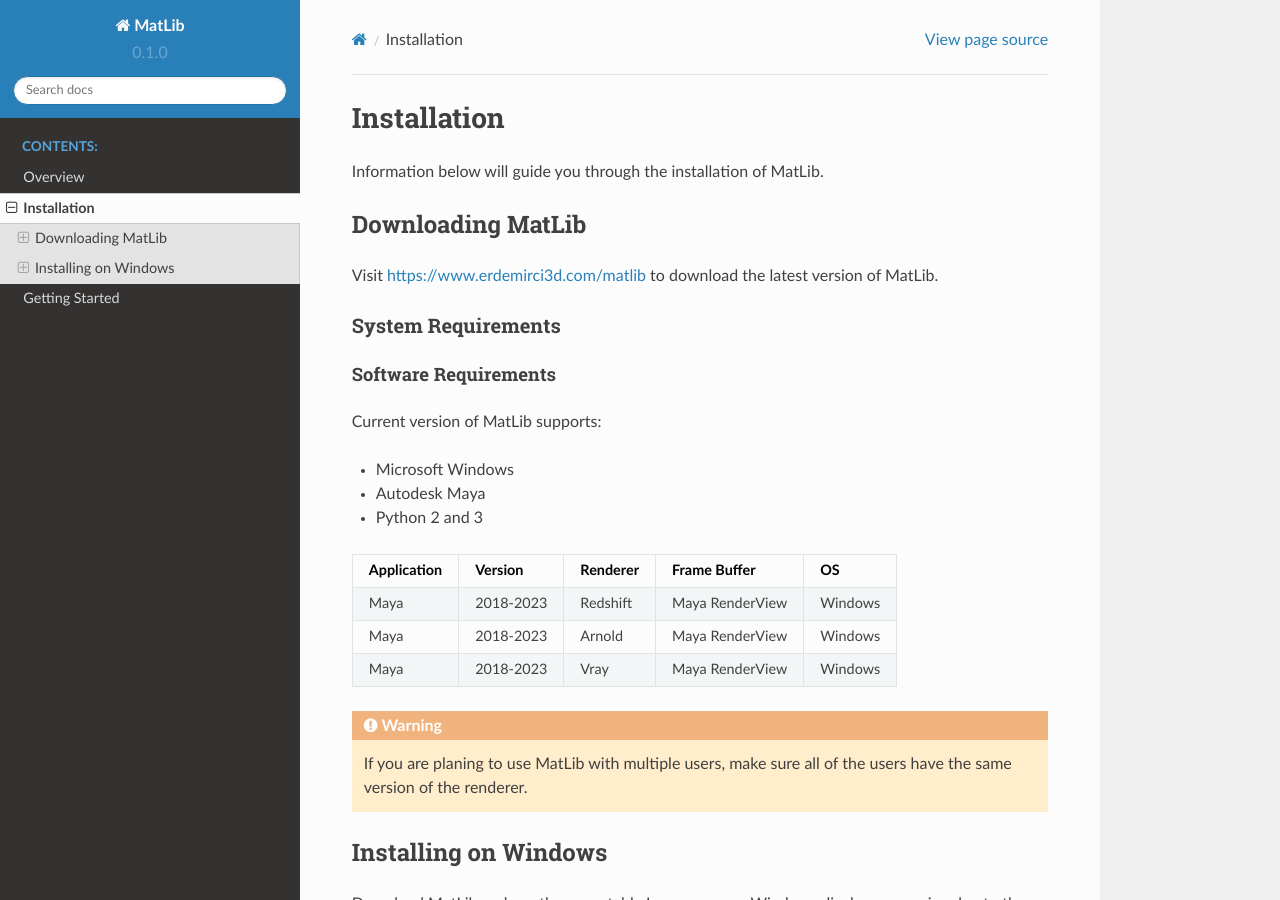
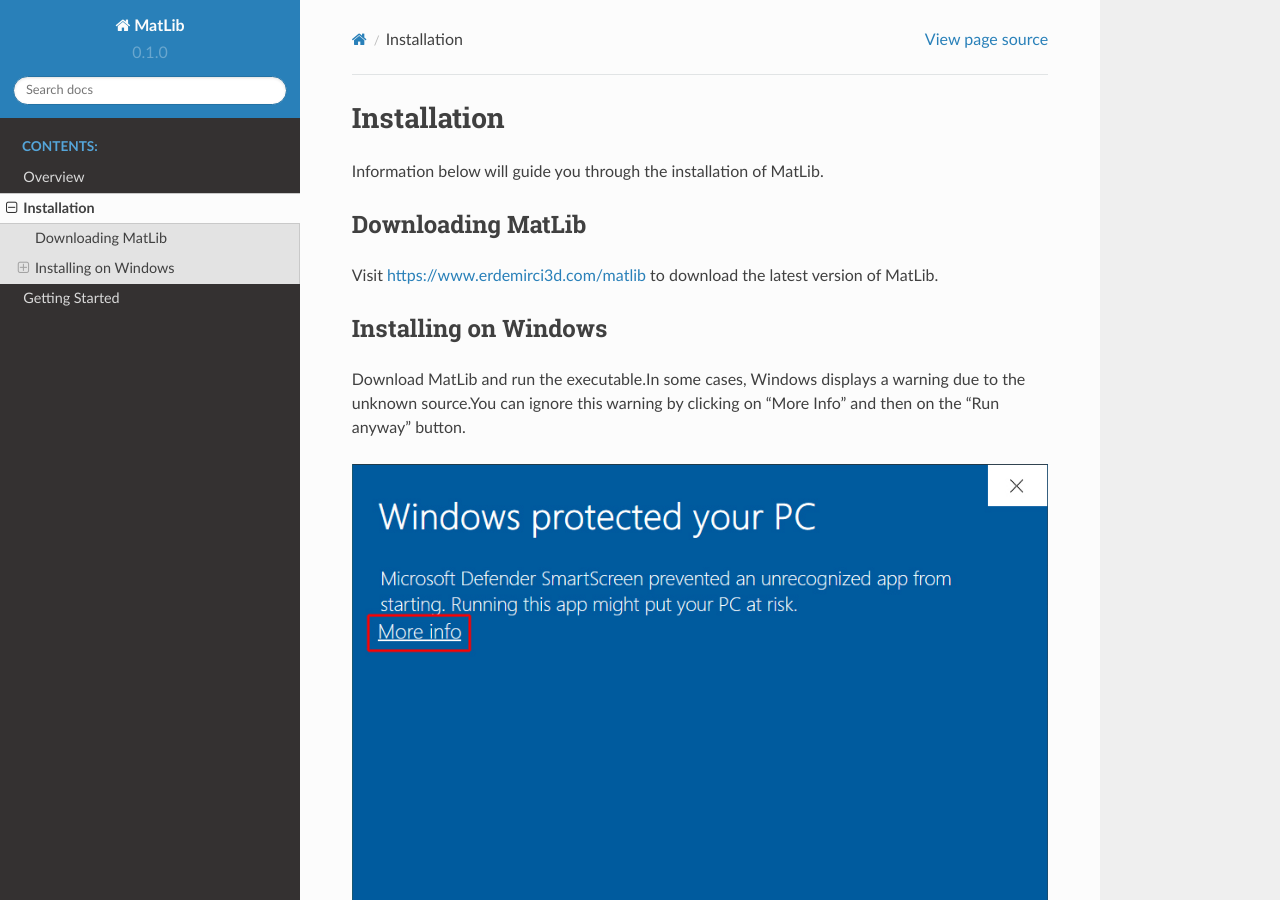
Before and after one commit to erdemirci/MatLib, a Sphinx documentation site: the page built from docs/source/installation.rst, in a window 1280 px wide and 900 px high. Built offline with Sphinx 7.4.7 and the Read the Docs theme 2.0.0, drawn with Linux system fonts in a browser that asks for light colours.

Commit message:
Update installation.rst

```diff
--- a/docs/source/installation.rst
+++ b/docs/source/installation.rst
@@ -5,30 +5,6 @@
 Downloading MatLib
 ____
 Visit https://www.erdemirci3d.com/matlib to download the latest version of MatLib.
-
-System Requirements
-====
-
-Software Requirements
-----
-
-Current version of MatLib supports:
-
-* Microsoft Windows
-* Autodesk Maya
-* Python 2 and 3
-
-============  ==========  ========  ===============   ========
-Application     Version   Renderer  Frame Buffer      OS
-============  ==========  ========  ===============   ========
-Maya          2018-2023   Redshift  Maya RenderView   Windows
-Maya          2018-2023   Arnold    Maya RenderView   Windows
-Maya          2018-2023   Vray      Maya RenderView   Windows
-============  ==========  ========  ===============   ========
-
-.. warning::
-   If you are planing to use MatLib with multiple users, make sure all of the users have the same version of the renderer.
-
 
 Installing on Windows
 ____
```
